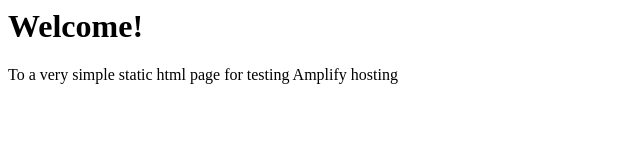
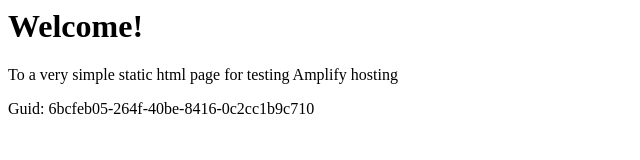
Before and after one commit to aws-aemilia-kix/Github-PR-Commit-Integration-Test-DoNotTouch-Gith-P5X5MO5I-v1-preprod-ap-northeast-3, a website: page src/index.html in a window 1280 px wide. Shown: the whole page, without its empty margins (0-640 px from the left). Drawn offline with Linux system fonts and the light colour scheme.

Commit message:
commit from integ tests

```diff
--- a/src/index.html
+++ b/src/index.html
@@ -1,3 +1,5 @@
+
+
 <html lang="en">
 
 <head>
@@ -10,6 +12,6 @@
 <body>
     <h1>Welcome!</h1>
     <p>To a very simple static html page for testing Amplify hosting</p>
-</body>
+    <p>Guid: 6bcfeb05-264f-40be-8416-0c2cc1b9c710</p></body>
 
 </html>
```
